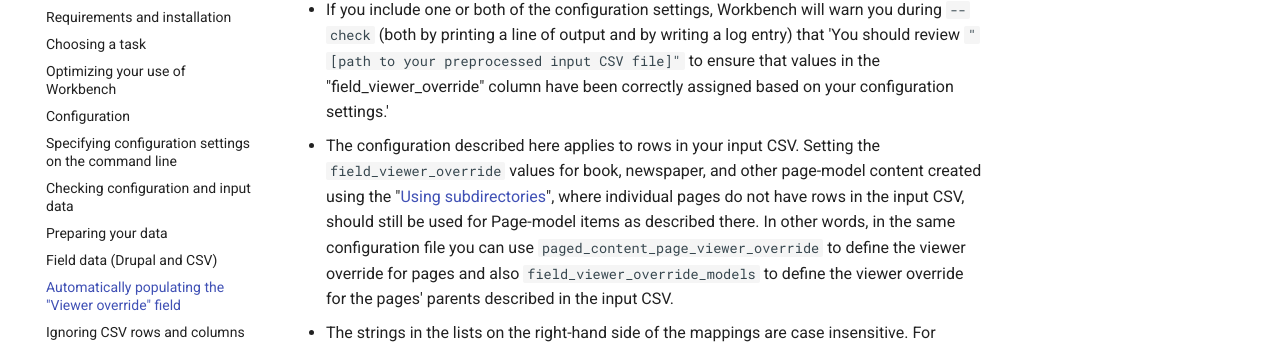
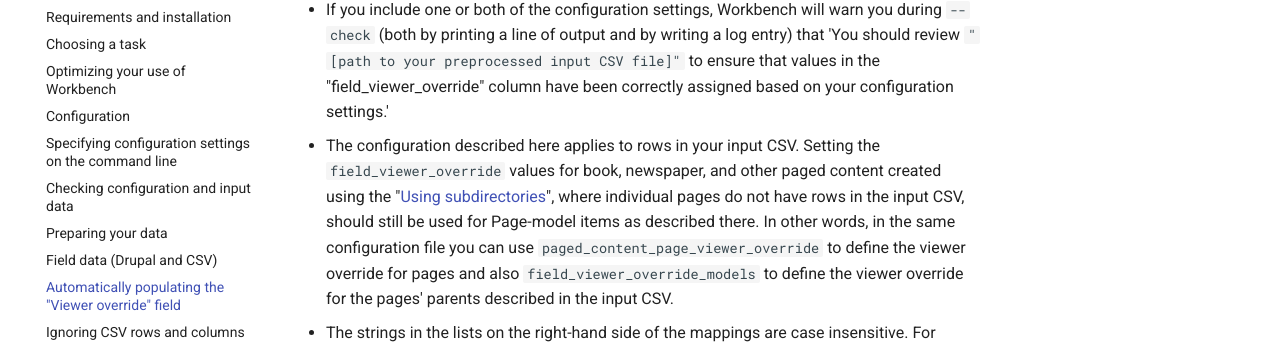
Before and after one commit to mjordan/islandora_workbench_docs, an MkDocs documentation site: the page built from docs/viewer_override.md, in a window 1280 px wide and 900 px high, scrolled down 1436 px. Shown: the part 163-512 px from the top of the window. Built offline with MkDocs 1.6.1 and Material for MkDocs 9.7.7, drawn with Linux system fonts in a browser that asks for light colours; comment, search, counter and statistics services are not loaded.

Commit message:
Little fixup.

```diff
--- a/docs/viewer_override.md
+++ b/docs/viewer_override.md
@@ -42,7 +42,7 @@ A few notes about using these configuration settings:
  - If you include one or both of the configuration settings described above, Workbench will add the `field_viewer_override` column to your input CSV automatically if it is not already present.
  - If a `field_viewer_override` column is present in your input CSV, these configuration settings will populate the empty cells for rows that meet one of the conditions but leave any cells that are already populated intact.
  - If you include one or both of the configuration settings, Workbench will warn you during `--check` (both by printing a line of output and by writing a log entry) that 'You should review `"[path to your preprocessed input CSV file]"` to ensure that values in the "field_viewer_override" column have been correctly assigned based on your configuration settings.'
- - The configuration described here applies to rows in your input CSV. Setting the `field_viewer_override` values for book, newspaper, and other page-model content created using the "[Using subdirectories](/islandora_workbench_docs/paged_and_compound/#using-subdirectories)", where individual pages do not have rows in the input CSV, should still be used for Page-model items as described there. In other words, in the same configuration file you can use `paged_content_page_viewer_override` to define the viewer override for pages and also `field_viewer_override_models` to define the viewer override for the pages' parents described in the input CSV.
+ - The configuration described here applies to rows in your input CSV. Setting the `field_viewer_override` values for book, newspaper, and other paged content created using the "[Using subdirectories](/islandora_workbench_docs/paged_and_compound/#using-subdirectories)", where individual pages do not have rows in the input CSV, should still be used for Page-model items as described there. In other words, in the same configuration file you can use `paged_content_page_viewer_override` to define the viewer override for pages and also `field_viewer_override_models` to define the viewer override for the pages' parents described in the input CSV.
  - The strings in the lists on the right-hand side of the mappings are case insensitive. For example, both "Digital Document" and "Digital document" in the `field_model` column in your input CSV will match on the condition `["Digital document"]`, and "PDF" and "pdf" in the `file` column will match the condition `["pdf"]`
  - If you include both `field_viewer_override_models` and `field_viewer_override_extensions` settings in your configuration file, the mappings for `field_viewer_override_extensions` will pertain. If a row in the input CSV matches multiple conditions, the last match (using the order of the mappings in the configuration) pertains.
  - Populating the `field_viewer_override` CSV column as described here happens after [CSV field templates](/islandora_workbench_docs/field_templates/) and [CSV value templates](/islandora_workbench_docs/csv_value_templates/) are applied. Therefore, when configuring your `field_viewer_override_models` and `field_viewer_override_extensions` settings, assume that CSV values populated by the CSV field and CSV value templates will already exist in your CSV by the time your viewer override configurations are applied.
```
